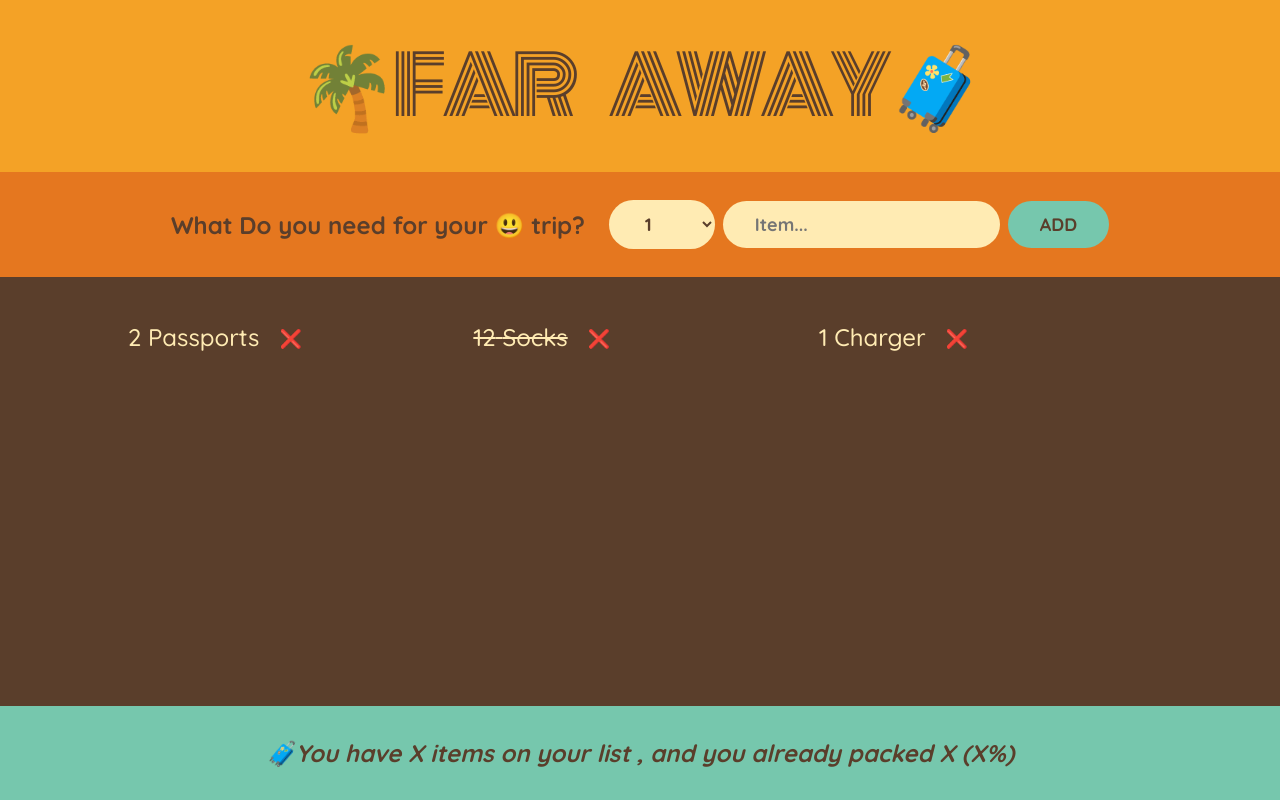
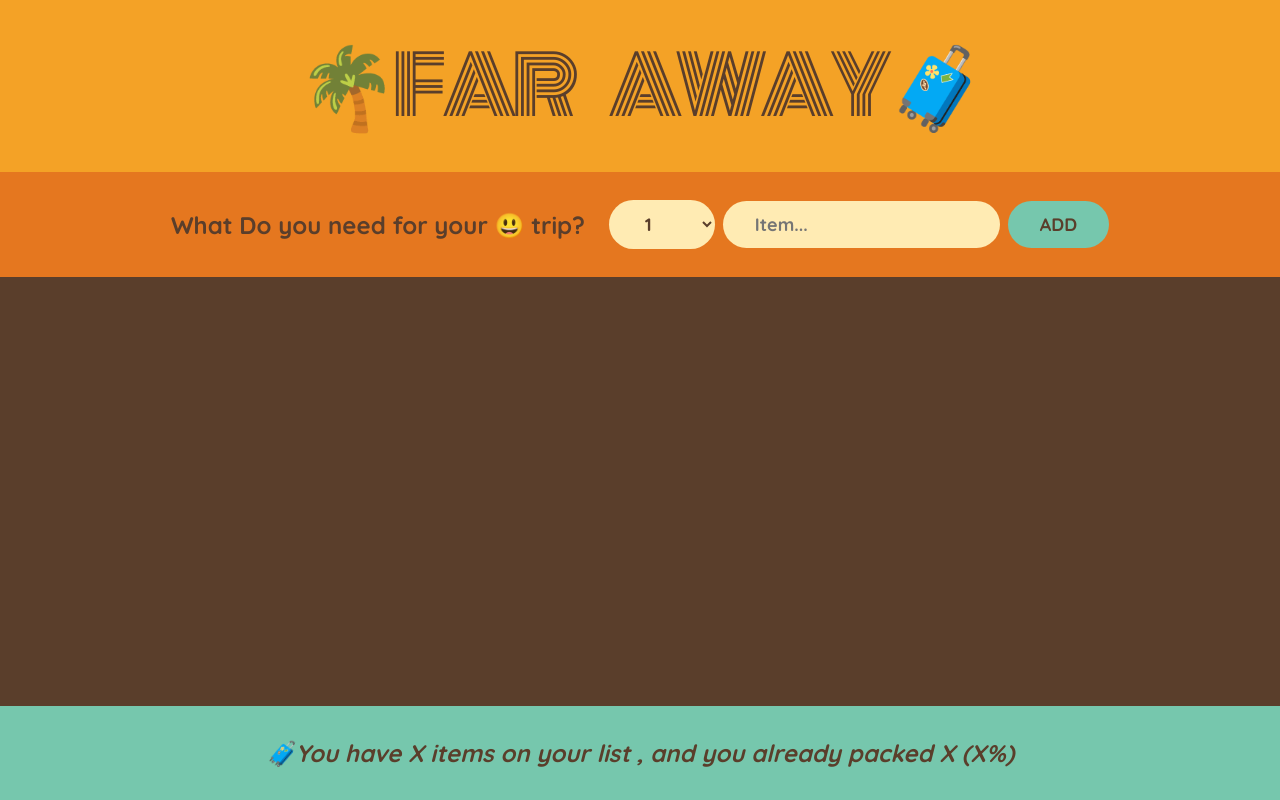
Before and after one commit to shehbaz2506/FarAway-Travel-List, a React (Create React App) app: page / in a window 1280 px wide. Built offline with nearby package versions, Linux system fonts and the light colour scheme.

Commit message:
Lifting State Up

```diff
--- a/src/App.js
+++ b/src/App.js
@@ -1,4 +1,4 @@
-import { useState } from "react";
+import { use, useState } from "react";
 
 const initialItems = [
   { id: 1, description: "Passports", quantity: 2, packed: false },
@@ -7,11 +7,19 @@ const initialItems = [
 ];
 
 function App() {
+
+  const [items , SetItems] = useState([]);
+
+  function handleAddItems(item){
+    SetItems(items=> [...items , item])
+  }
+
+
   return (
     <div className="app">
       <Logo />
-      <Form />
-      <PackingList />
+      <Form onAddItems={handleAddItems} />
+      <PackingList  items={items}/>
       <Stats />
     </div>
   );
@@ -21,11 +29,13 @@ function Logo() {
   return <h1>🌴Far Away🧳</h1>;
 }
 
-function Form() {
+function Form({onAddItems}) {
   //controlled elements is in three peices
 
   const [description, setDescription] = useState("");
   const [quantity , setQuantity] = useState(1)
+
+
 
   function handleSubmit(e) {
     e.preventDefault(); // prevents the browser or elemt actions and stops it - like reloading of page on clicking submit
@@ -34,6 +44,8 @@ function Form() {
 
     const newitem = {description , quantity, packed:false, id:Date.now()}
     console.log(newitem)
+
+    onAddItems(newitem)
 
     setDescription('')
     setQuantity(1)
@@ -60,11 +72,11 @@ function Form() {
   );
 }
 
-function PackingList() {
+function PackingList({items}) {
   return (
     <div className="list">
       <ul>
-        {initialItems.map((item) => (
+        {items.map((item) => (
           <Item item={item} key={item.id} />
         ))}
       </ul>
```
